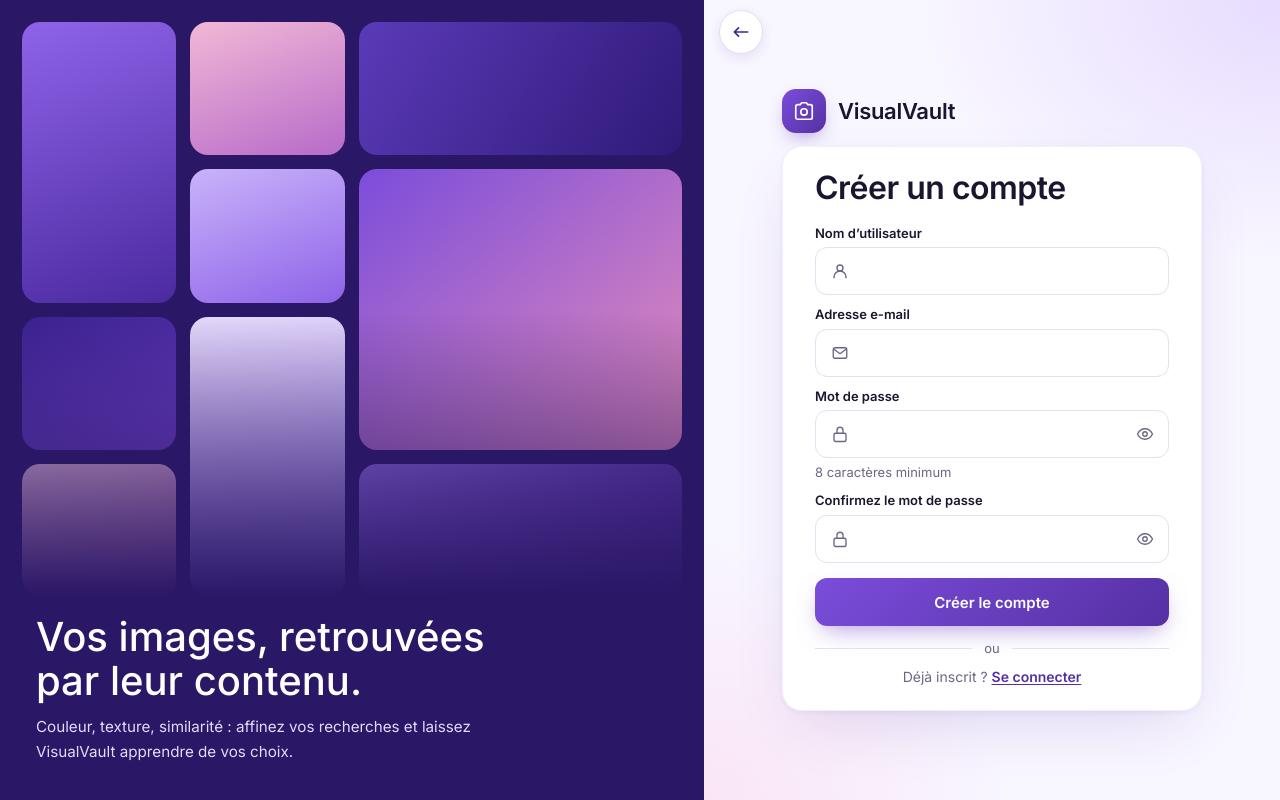
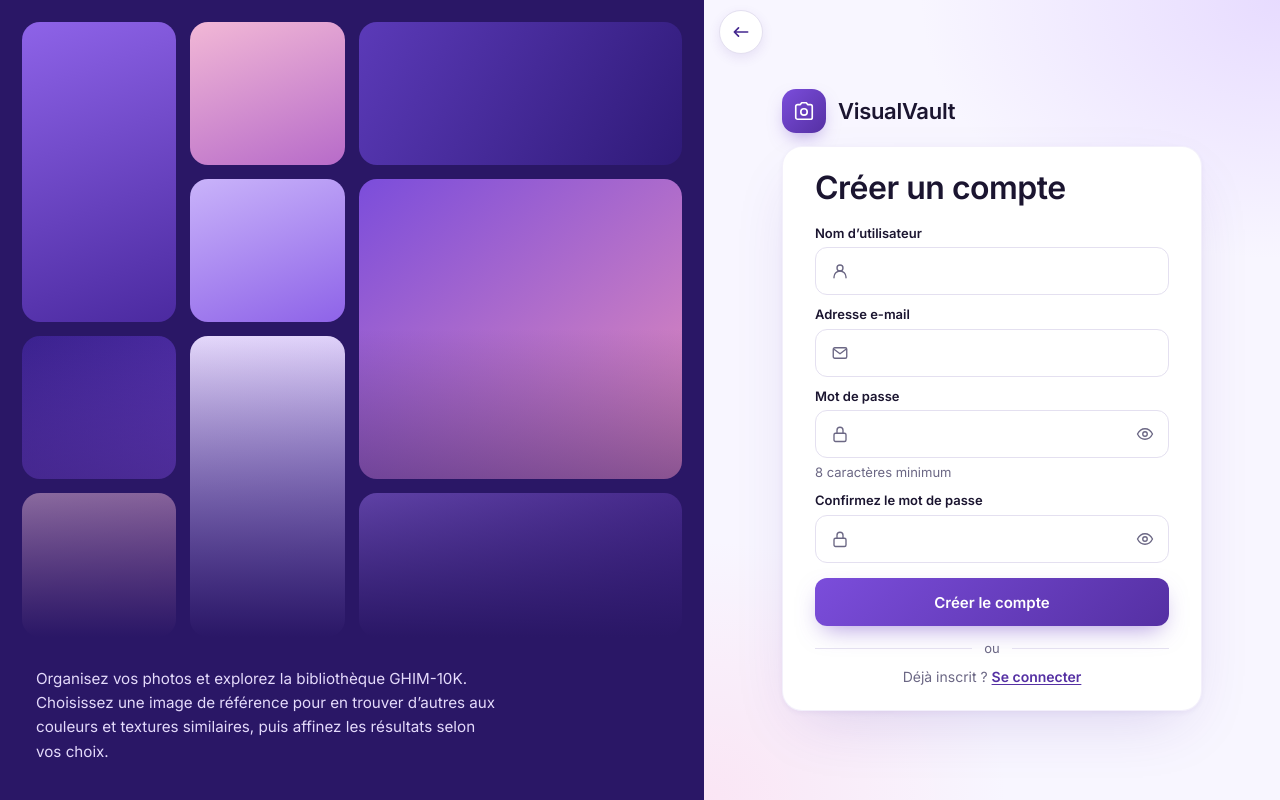
Before and after one commit to ElMansouriAya/CBIR_Project, a Flask app: page /register in a window 1280 px wide. Run offline with Flask 3, Linux system fonts and the light colour scheme.

Commit message:
Mettre a jour le texte des pages de connexion et d'inscription

```diff
--- a/frontend/templates/auth_layout.html
+++ b/frontend/templates/auth_layout.html
@@ -15,15 +15,14 @@
   <link rel="stylesheet" href="{{ url_for('static', filename='css/login.css', v=asset_v('css/login.css')) }}">
 </head>
 <body class="login-page{% block page_modifier %}{% endblock %}">
-  <section class="hero" aria-labelledby="hero-title">
+  <section class="hero" aria-labelledby="hero-description">
     <div class="mosaic" aria-hidden="true">
       <div></div><div></div><div></div>
       <div></div><div></div><div></div>
       <div></div><div></div><div></div>
     </div>
     <div class="hero-copy">
-      <h2 id="hero-title">Vos images, retrouvées par leur contenu.</h2>
-      <p>Couleur, texture, similarité : affinez vos recherches et laissez VisualVault apprendre de vos choix.</p>
+      <p id="hero-description">Organisez vos photos et explorez la bibliothèque GHIM-10K. Choisissez une image de référence pour en trouver d’autres aux couleurs et textures similaires, puis affinez les résultats selon vos choix.</p>
     </div>
   </section>
 
```
